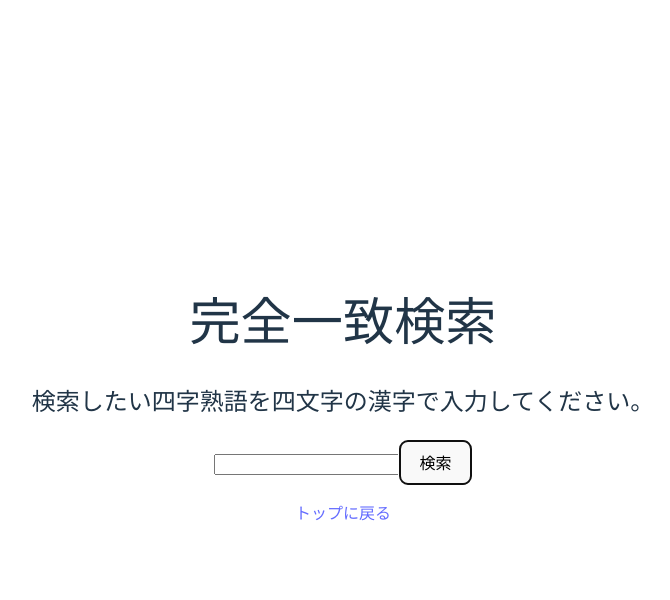
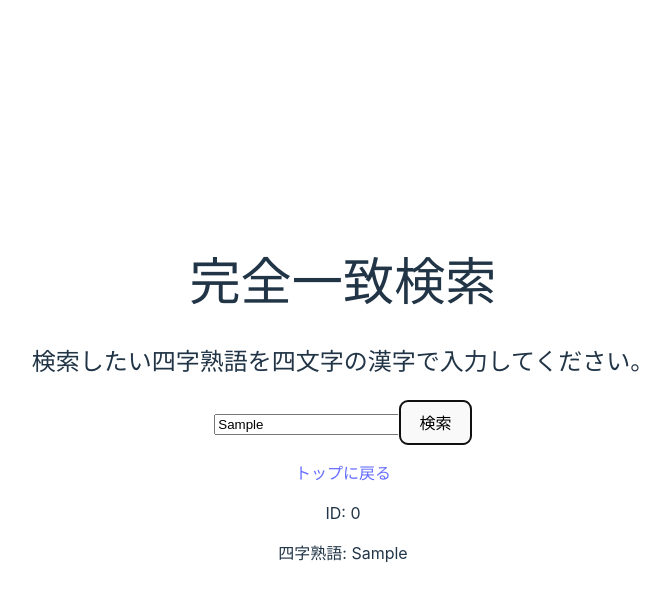
Before and after one commit to sabapen/all-yojijukugo-DB, a React (Vite) app: page /all-yojijukugo-DB/search in a window 1280 px wide. Both pictures are taken after typing "Sample" into the empty fields and a click on the button "検索". Shown: the top 600 px of the page, without its empty margins (297-967 px from the left). Built offline with nearby package versions, Linux system fonts and the light colour scheme.

Commit message:
add:検索ボタンで結果表示

```diff
--- a/src/pages/search.tsx
+++ b/src/pages/search.tsx
@@ -1,54 +1,64 @@
-import React, { useState } from 'react';
-import { Link } from 'react-router-dom';
+import React, { useState } from 'react'
+import { Link } from 'react-router-dom'
 
 const Search = () => {
+  const [searchedYojijukugo, setSearchedYojijukugo] = useState('')
+
+  const handleSearch = (event, formData) => {
+    event.preventDefault()
+    setSearchedYojijukugo(formData.yojijukugo)
+  }
+
   return (
     <>
       <h1>完全一致検索</h1>
       <h2>検索したい四字熟語を四文字の漢字で入力してください。</h2>
       <div>
-        <MyForm />
+        <YojijukugoForm handleSearch={handleSearch} />
       </div>
       <div>
         <p>
           <Link to='/all-yojijukugo-DB/'>トップに戻る</Link>
         </p>
       </div>
+      {/* 検索ボタンが押されたら結果を表示する */}
+      {searchedYojijukugo && (
+        <div>
+          <p>ID: {0}</p>
+          <p>四字熟語: {searchedYojijukugo}</p>
+        </div>
+      )}
     </>
   )
 }
 
 export default Search
 
-function MyForm() {
+function YojijukugoForm({ handleSearch }) {
   const [formData, setFormData] = useState({
-    firstName: '',
-    lastName: '',
-    email: '',
-  });
+    yojijukugo: '',
+  })
 
   const handleChange = (event) => {
-    const { name, value } = event.target;
-    setFormData({ ...formData, [name]: value });
-  };
+    const { name, value } = event.target
+    setFormData({ ...formData, [name]: value })
+  }
 
   const handleSubmit = (event) => {
-    event.preventDefault();
-    // フォームの送信処理を行う
-    console.log(formData); // 例として、コンソールにフォームデータを表示
-  };
+    handleSearch(event, formData)
+  }
 
   return (
     <form onSubmit={handleSubmit}>
       <label>
         <input
-          type="text"
-          name="yojijukugo"
-          value={formData.firstName}
+          type='text'
+          name='yojijukugo'
+          value={formData.yojijukugo}
           onChange={handleChange}
         />
       </label>
-      <button type="submit">検索</button>
+      <button type='submit'>検索</button>
     </form>
-  );
+  )
 }
```
